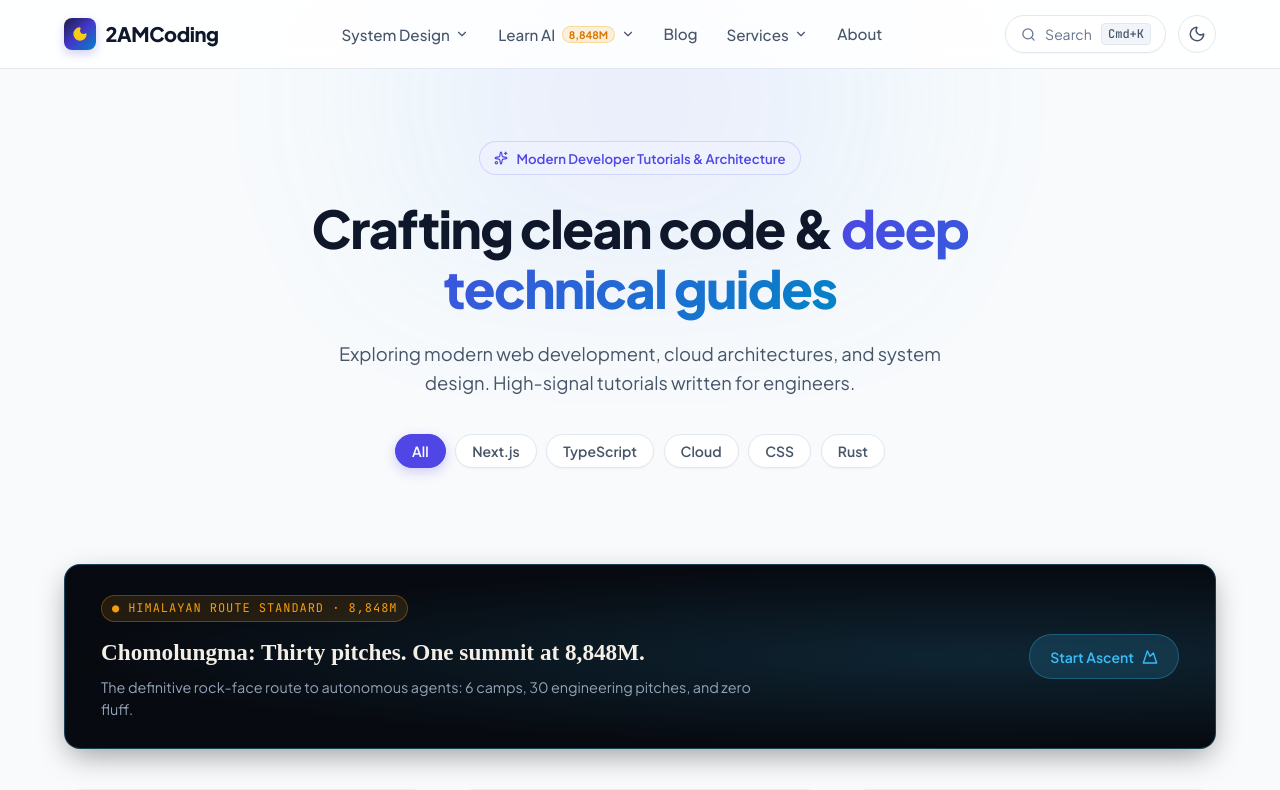
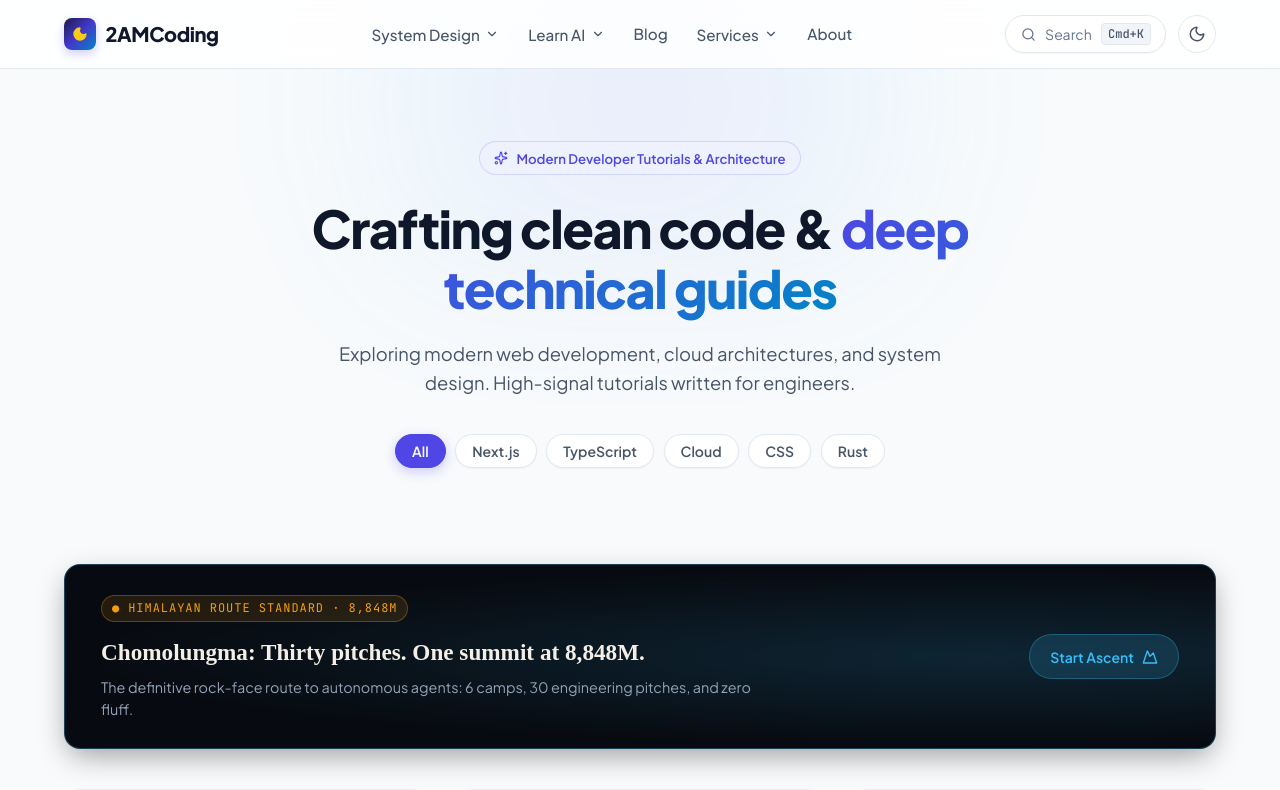
Before and after one commit to RatFire22/tutorial-website, a Next.js app: page / in a window 1280 px wide. Shown: the top 790 px of the page. Built offline with nearby package versions, Linux system fonts and the light colour scheme.

Commit message:
chore: remove 8,848M badge from Learn AI header trigger button

```diff
--- a/components/Navbar.tsx
+++ b/components/Navbar.tsx
@@ -102,10 +102,7 @@ export default function Navbar({ articles = [] }: { articles?: ArticleMeta[] })
                   onClick={() => setIsLearnAIOpen(!isLearnAIOpen)}
                   aria-expanded={isLearnAIOpen}
                 >
-                  <span style={{ display: 'flex', alignItems: 'center', gap: '0.4rem' }}>
-                    <span>Learn AI</span>
-                    <span style={{ fontSize: '0.65rem', background: 'rgba(245, 158, 11, 0.15)', color: '#d97706', padding: '1px 6px', borderRadius: '999px', border: '1px solid rgba(245, 158, 11, 0.3)', fontWeight: 700 }}>8,848M</span>
-                  </span>
+                  <span>Learn AI</span>
                   <ChevronDown size={14} className="chevron" />
                 </button>
 
```
